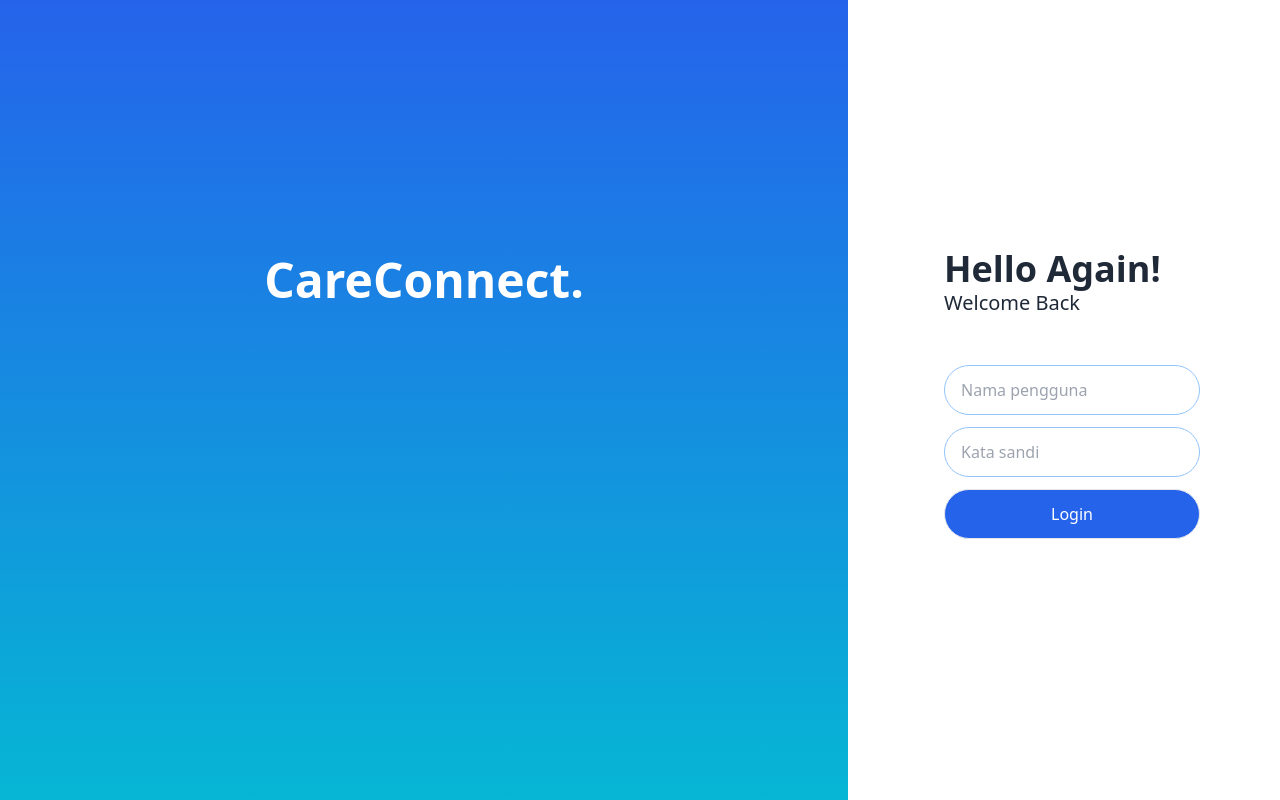
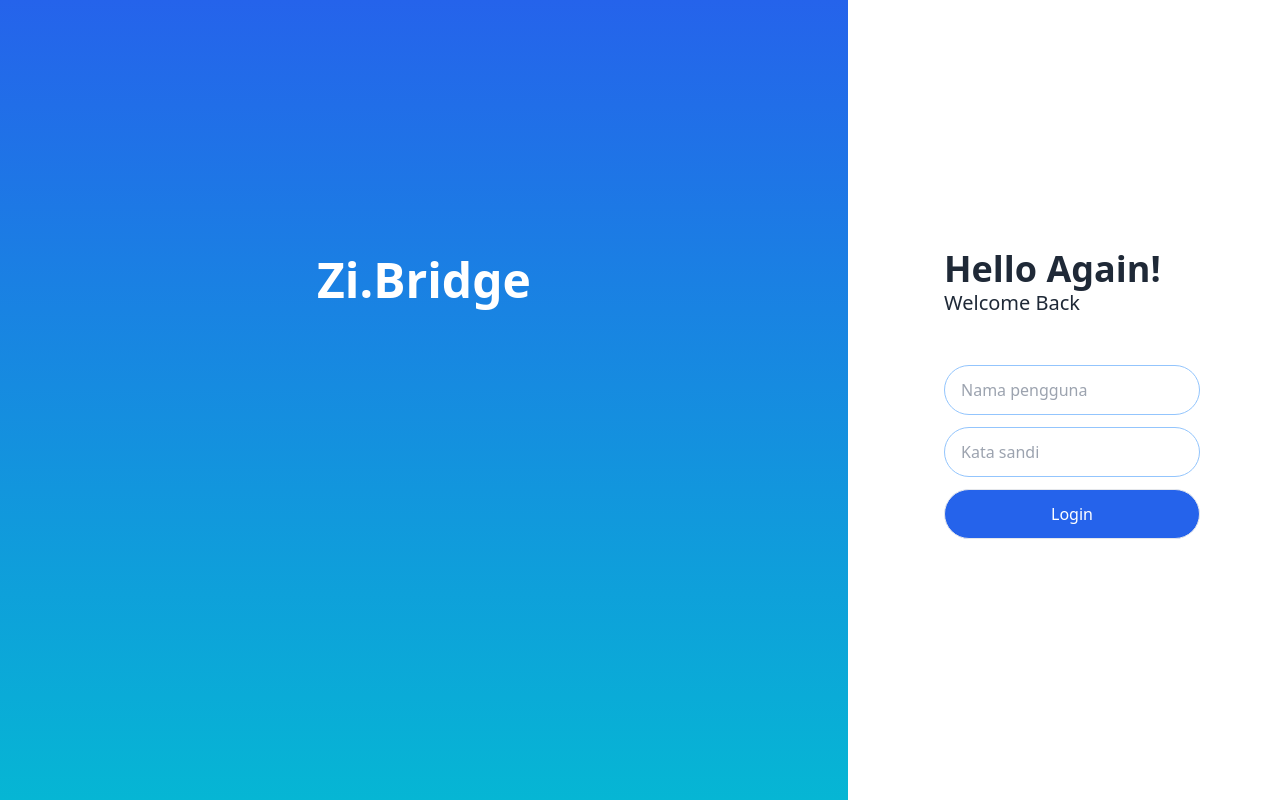
Before and after one commit to afrodyy/zi-bridge, a SvelteKit app: page /auth/login in a window 1280 px wide. Built offline with nearby package versions, Linux system fonts and the light colour scheme.

Commit message:
Change login page title

```diff
--- a/src/routes/auth/login/+page.svelte
+++ b/src/routes/auth/login/+page.svelte
@@ -15,7 +15,7 @@
 	<div class="grid grid-cols-3 gap-4">
 		<div class="col-span-2 h-screen bg-gradient-to-b from-blue-600 to-cyan-500">
 			<div class="flex justify-center">
-				<h1 class="mt-64 text-white text-5xl font-bold">CareConnect.</h1>
+				<h1 class="mt-64 text-white text-5xl font-bold">Zi.Bridge</h1>
 			</div>
 		</div>
 		<div class="my-auto px-20 rounded-2xl border-red-500">
```
